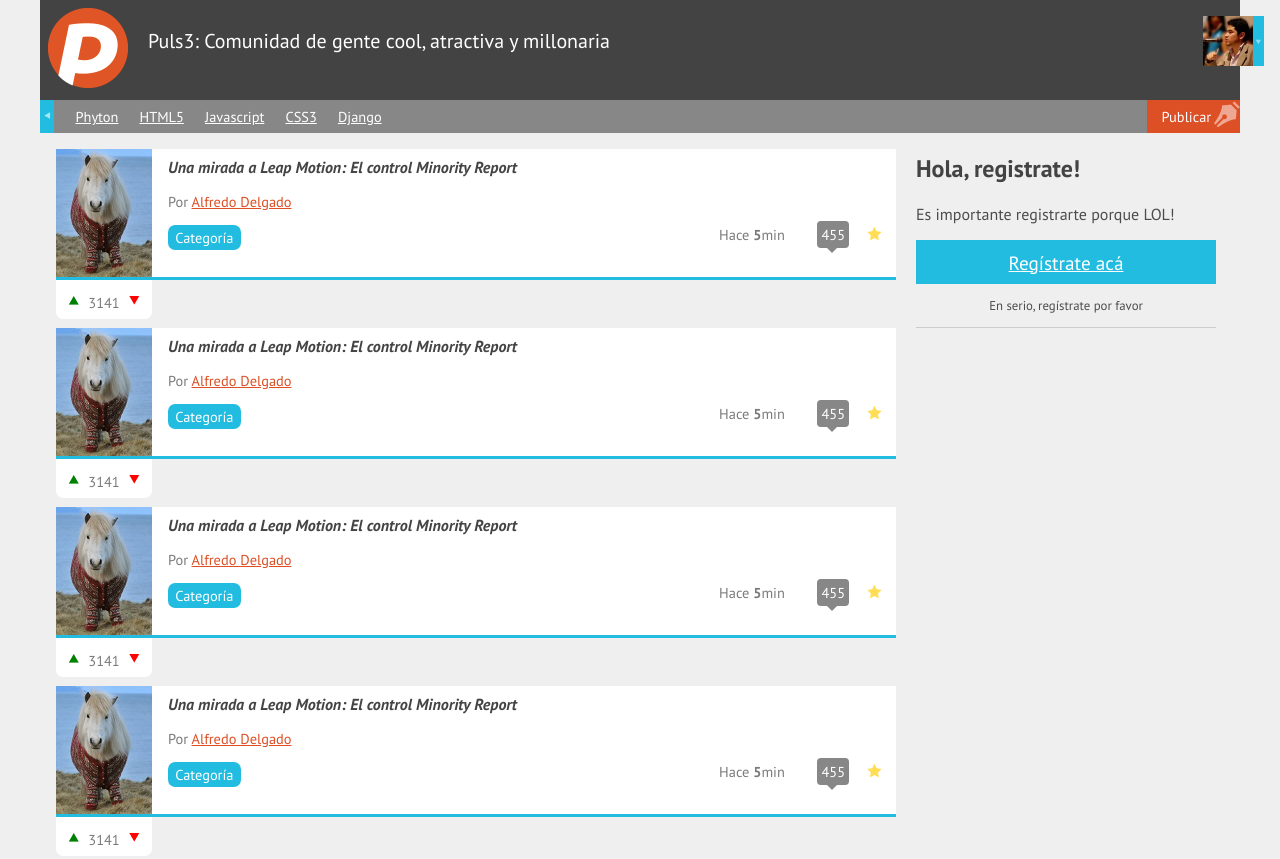
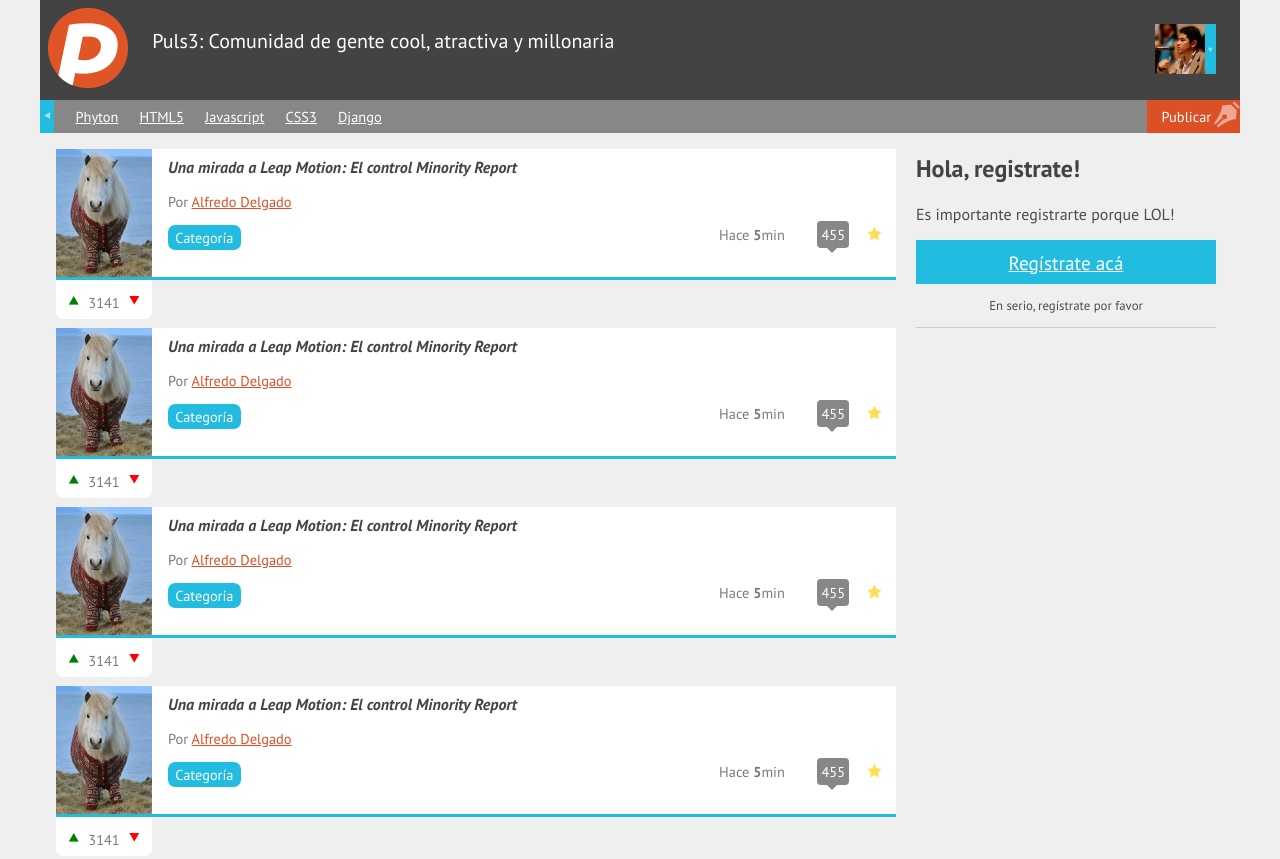
Before and after one commit to AlfieDelgado/Mejorandola, a plain HTML site: page index.html in a window 1280 px wide. Shown: the top 859 px of the page. Drawn offline with Linux system fonts and the light colour scheme.

Commit message:
el avatar se cae

```diff
--- a/estilos.css
+++ b/estilos.css
@@ -40,28 +40,22 @@ header
 	margin: 0;
 	padding: 0.5em;
 }
-header:after{
-	clear: both;
-	content: "";
-	display: block;
-}
-header figure
+header figure, header h1
 {
-	float: left;
+	display: inline-block;
+	vertical-align: top;
 }
 header h1
 {
-	display: block;
 	font-size: 20px;
 	font-weight: normal;
-	margin: 1em 85px 1em 100px;
+	margin: 1em 0 0 1em;
+	width: 60%;
 }
 header #avatar
 {
+	float: right;
 	margin: 1em 1em 0 0;
-	position:  absolute;
-	right: 0;
-	top: 0;
 }
 header #avatar figcaption
 {
```
